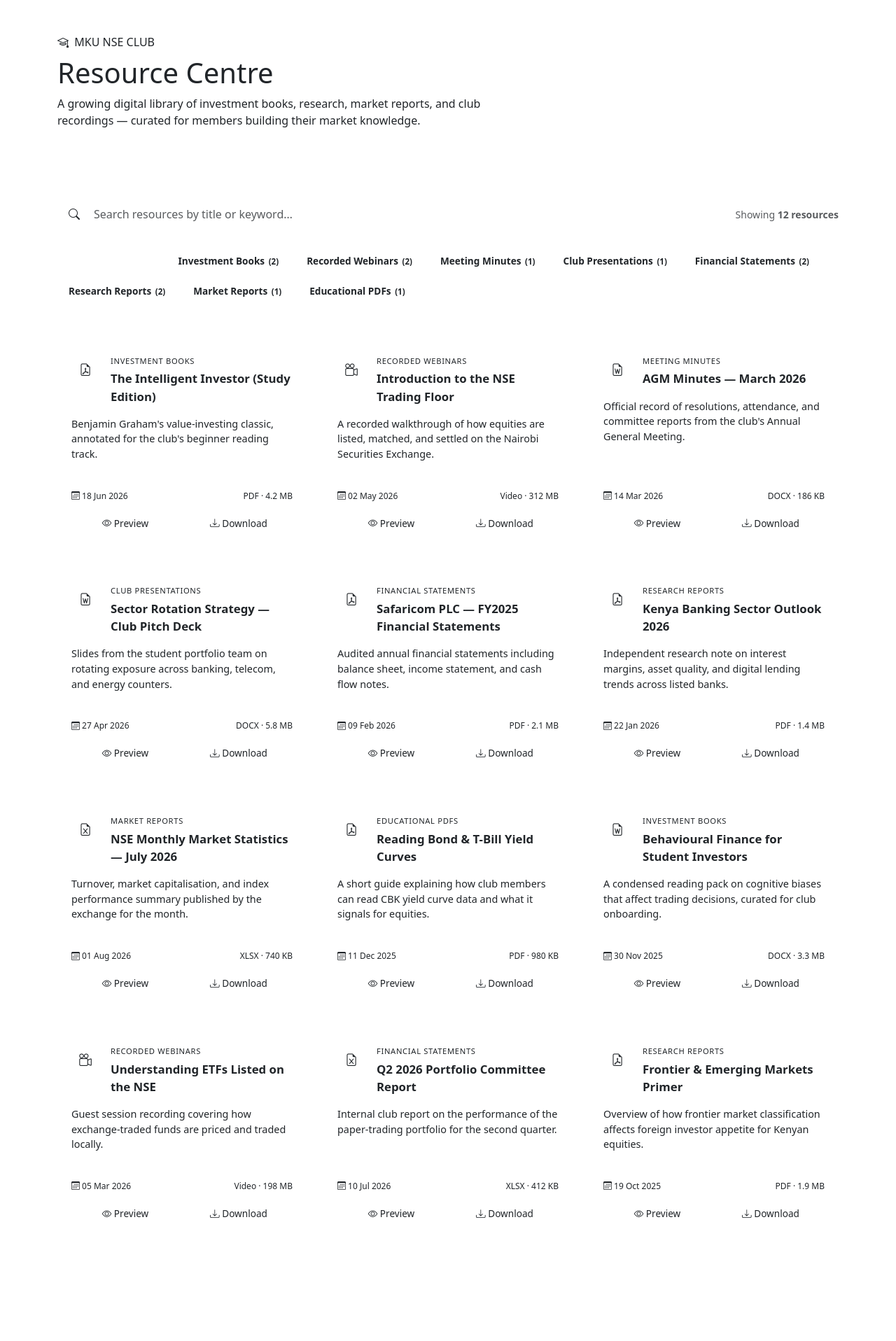
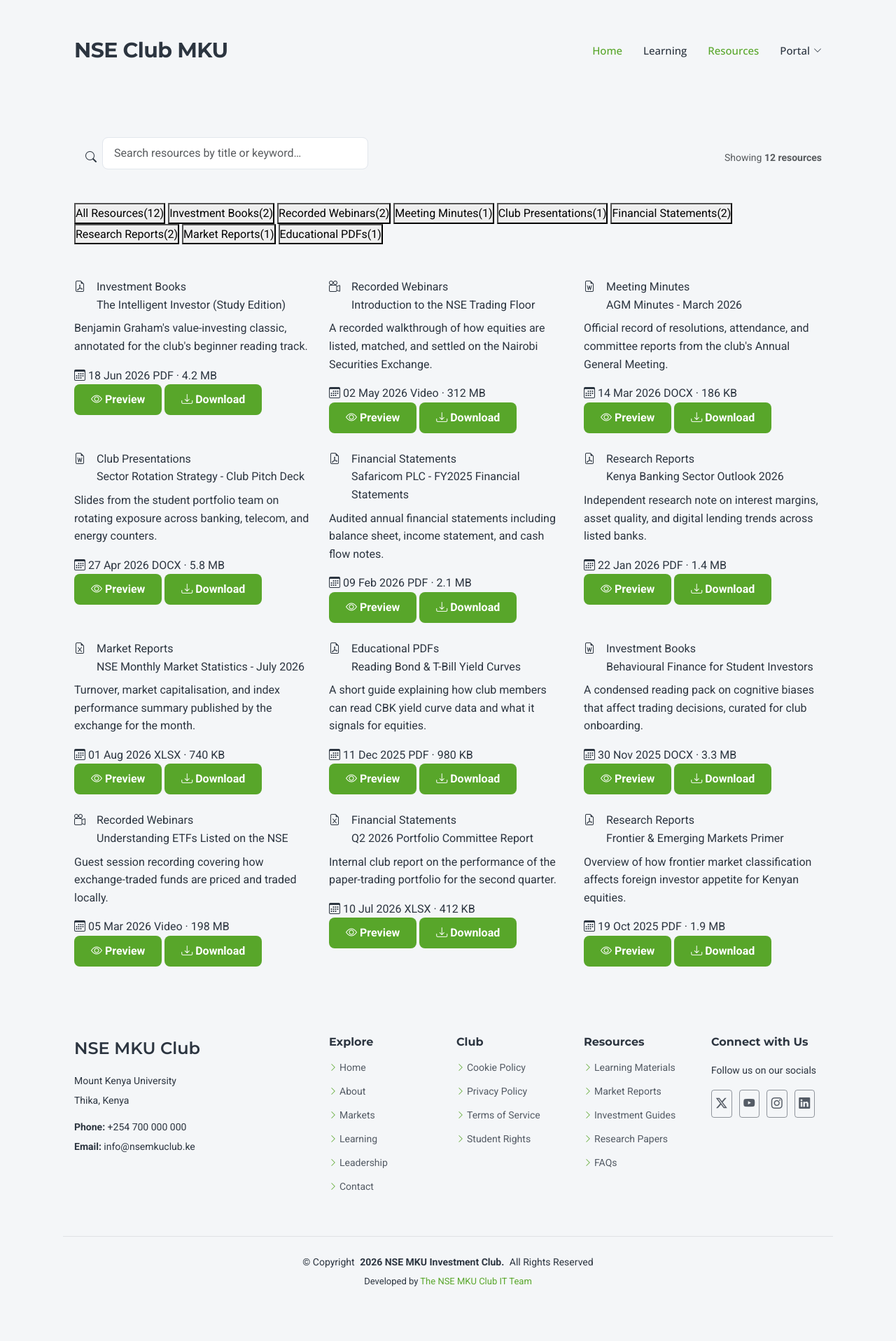
Before and after one commit to Sal-tech1/Mount-Kenya-University-NSE-Club-website, a PHP site: page /modules/resources/index.php in a window 1280 px wide. Shown: the whole page at 70% size. Before the commit the page ends 1740 px from the top, so only its background shows below. Run offline with PHP 8.4, Linux system fonts and the light colour scheme.

Commit message:
Remove test.php vulnerability, standardize resource centre UI, and add portfolio tracker

```diff
--- a/modules/resources/index.php
+++ b/modules/resources/index.php
@@ -1,5 +1,4 @@
 <?php
-
 $resources = [
     [
         'title'       => 'The Intelligent Investor (Study Edition)',
@@ -20,7 +19,7 @@ $resources = [
         'size'        => '312 MB',
     ],
     [
-        'title'       => 'AGM Minutes — March 2026',
+        'title'       => 'AGM Minutes - March 2026',
         'category'    => 'minutes',
         'category_label' => 'Meeting Minutes',
         'description' => 'Official record of resolutions, attendance, and committee reports from the club\'s Annual General Meeting.',
@@ -29,7 +28,7 @@ $resources = [
         'size'        => '186 KB',
     ],
     [
-        'title'       => 'Sector Rotation Strategy — Club Pitch Deck',
+        'title'       => 'Sector Rotation Strategy - Club Pitch Deck',
         'category'    => 'presentations',
         'category_label' => 'Club Presentations',
         'description' => 'Slides from the student portfolio team on rotating exposure across banking, telecom, and energy counters.',
@@ -38,7 +37,7 @@ $resources = [
         'size'        => '5.8 MB',
     ],
     [
-        'title'       => 'Safaricom PLC — FY2025 Financial Statements',
+        'title'       => 'Safaricom PLC - FY2025 Financial Statements',
         'category'    => 'financials',
         'category_label' => 'Financial Statements',
         'description' => 'Audited annual financial statements including balance sheet, income statement, and cash flow notes.',
@@ -56,7 +55,7 @@ $resources = [
         'size'        => '1.4 MB',
     ],
     [
-        'title'       => 'NSE Monthly Market Statistics — July 2026',
+        'title'       => 'NSE Monthly Market Statistics - July 2026',
         'category'    => 'market-reports',
         'category_label' => 'Market Reports',
         'description' => 'Turnover, market capitalisation, and index performance summary published by the exchange for the month.',
@@ -137,38 +136,12 @@ $typeMeta = [
     'doc'   => ['icon' => 'bi-file-earmark-word',   'label' => 'DOCX'],
     'xls'   => ['icon' => 'bi-file-earmark-excel',  'label' => 'XLSX'],
 ];
+
+require_once __DIR__ . '/../../includes/header.php';
 ?>
-<!DOCTYPE html>
-<html lang="en">
-<head>
-<meta charset="UTF-8">
-<meta name="viewport" content="width=device-width, initial-scale=1.0">
-<title>Resource Centre | Mount Kenya University NSE Club</title>
-
-<!-- Bootstrap 5 -->
-<link href="https://cdn.jsdelivr.net/npm/bootstrap@5.3.3/dist/css/bootstrap.min.css" rel="stylesheet">
-<!-- Bootstrap Icons -->
-<link rel="stylesheet" href="https://cdn.jsdelivr.net/npm/bootstrap-icons@1.11.3/font/bootstrap-icons.css">
-
-<!-- Shared theme + page styles (save at assets/css/) -->
-<link rel="stylesheet" href="../../assets/css/nse-theme.css">
-<link rel="stylesheet" href="../../assets/css/resources.css">
-</head>
-<body>
-
-
-<header class="nse-topband py-5">
-  <div class="container">
-    <div class="eyebrow mb-2"><i class="bi bi-mortarboard"></i>&nbsp; MKU NSE CLUB</div>
-    <h1 class="display-6 mb-2">Resource Centre</h1>
-    <p class="mb-0 col-lg-7">A growing digital library of investment books, research, market reports, and club
-      recordings — curated for members building their market knowledge.</p>
-  </div>
-</header>
 
 <main class="container py-5">
 
-  <!-- Search + category filters -->
   <div class="row g-3 align-items-center mb-4">
     <div class="col-lg-5">
       <div class="resource-search d-flex align-items-center px-3 py-2">
@@ -189,7 +162,6 @@ $typeMeta = [
     <?php endforeach; ?>
   </div>
 
-  <!-- Resource grid -->
   <div class="row g-4">
     <?php foreach ($resources as $r):
       $meta = $typeMeta[$r['type']];
@@ -232,7 +204,6 @@ $typeMeta = [
 
 </main>
 
-<!-- Preview modal -->
 <div class="modal fade" id="previewModal" tabindex="-1" aria-labelledby="previewModalLabel" aria-hidden="true">
   <div class="modal-dialog modal-dialog-centered">
     <div class="modal-content">
@@ -247,5 +218,5 @@ $typeMeta = [
 
 <script src="https://cdn.jsdelivr.net/npm/bootstrap@5.3.3/dist/js/bootstrap.bundle.min.js"></script>
 <script src="../../assets/js/resources.js"></script>
-</body>
-</html>
+
+<?php require_once __DIR__ . '/../../includes/footer.php'; ?>
```
Also changed, not shown: modules/tracker/index.php (+9 -9 lines).
